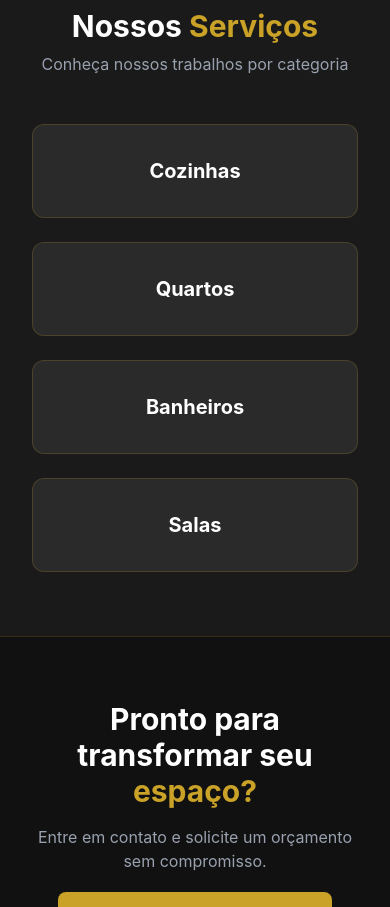
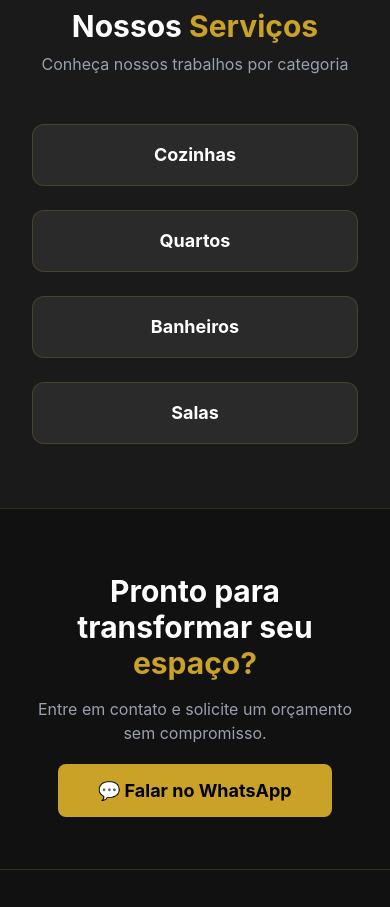
Before and after one commit to Lukezinx/Carlos-Marcenaria, a React (Vite) app: page / in a window 390 px wide. Shown: the part 900-1807 px from the top of the page. Built offline with nearby package versions, Linux system fonts and the light colour scheme.

Commit message:
fix: bug na home servicoes, resolvendo mark no mobile

```diff
--- a/src/App.jsx
+++ b/src/App.jsx
@@ -1,4 +1,5 @@
-import { BrowserRouter, Routes, Route } from 'react-router-dom'
+import { BrowserRouter, Routes, Route, useLocation} from 'react-router-dom'
+import { useEffect } from 'react'
 import { FaWhatsapp } from 'react-icons/fa'
 import Home from './pages/Home'
 import Projetos from './pages/Projetos'
@@ -8,9 +9,19 @@ import Entregas from './pages/Entregas'
 import NavBar from './components/NavBar'
 import Footer from './components/Footer'
 
+
+function ScrollToTop() {
+    const { pathname } = useLocation()
+    useEffect(() => {
+        window.scrollTo(0, 0)
+    }, [pathname])
+    return null
+}
+
 export default function App() {
     return (
         <BrowserRouter>
+        <ScrollToTop/>
             <NavBar />
             <Routes>
                 <Route path="/" element={<Home />} />
--- a/src/pages/Entregas.jsx
+++ b/src/pages/Entregas.jsx
@@ -1,5 +1,20 @@
+import L from 'leaflet'
+import 'leaflet/dist/leaflet.css'
+import icon from 'leaflet/dist/images/marker-icon.png'
+import iconShadow from 'leaflet/dist/images/marker-shadow.png'
 import { MapContainer, TileLayer, Circle, Marker, Popup } from 'react-leaflet'
 import 'leaflet/dist/leaflet.css'
+
+
+let DefaultIcon = L.icon({
+    iconUrl: icon,
+    shadowUrl: iconShadow,
+    iconSize: [25, 41],
+    iconAnchor: [12, 41]
+})
+
+L.Marker.mergeOptions({ icon: DefaultIcon })
+
 
 // Coordenadas de Belford Roxo
 const CENTRO = [-22.7644, -43.3994]
--- a/src/pages/Home.jsx
+++ b/src/pages/Home.jsx
@@ -51,8 +51,8 @@ export default function Home() {
                     <Link
                         key={cat}
                         to={`/projetos?categoria=${cat}`}
-                        className="bg-[#2a2a2a] border border-[#C9A227]/20 rounded-xl p-8 text-center hover:border-[#C9A227] hover:scale-105 transition-all duration-200">
-                        <p className="text-xl font-bold text-white capitalize">{cat}</p>
+                        className="bg-[#2a2a2a] border border-[#C9A227]/20 rounded-xl p-4 md:p-8 text-center hover:border-[#C9A227] hover:scale-105 transition-all duration-200">
+                        <p className="text-lg md:text-xl font-bold text-white capitalize whitespace-nowrap">{cat}</p>
                     </Link>
                     ))}
                 </div>
```
